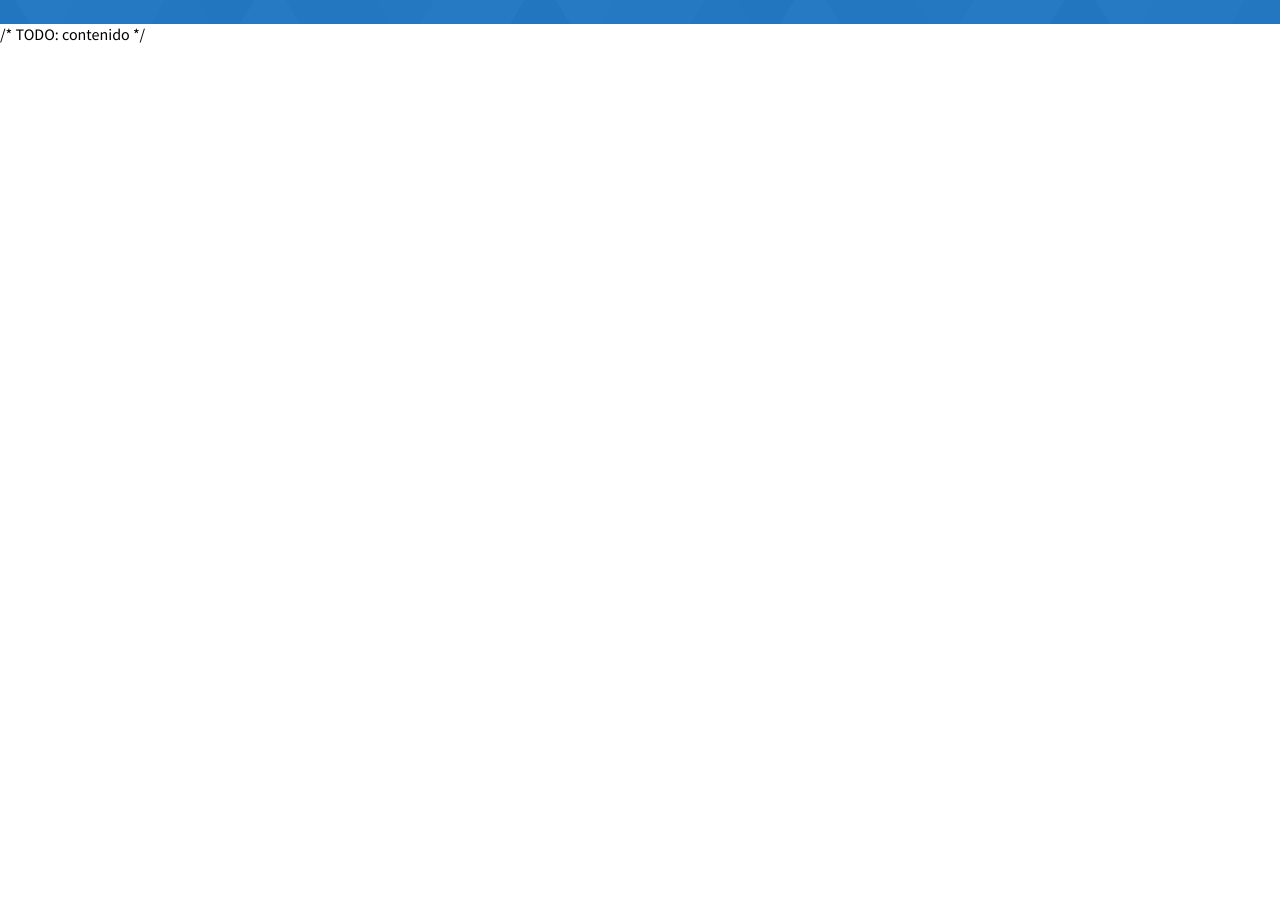
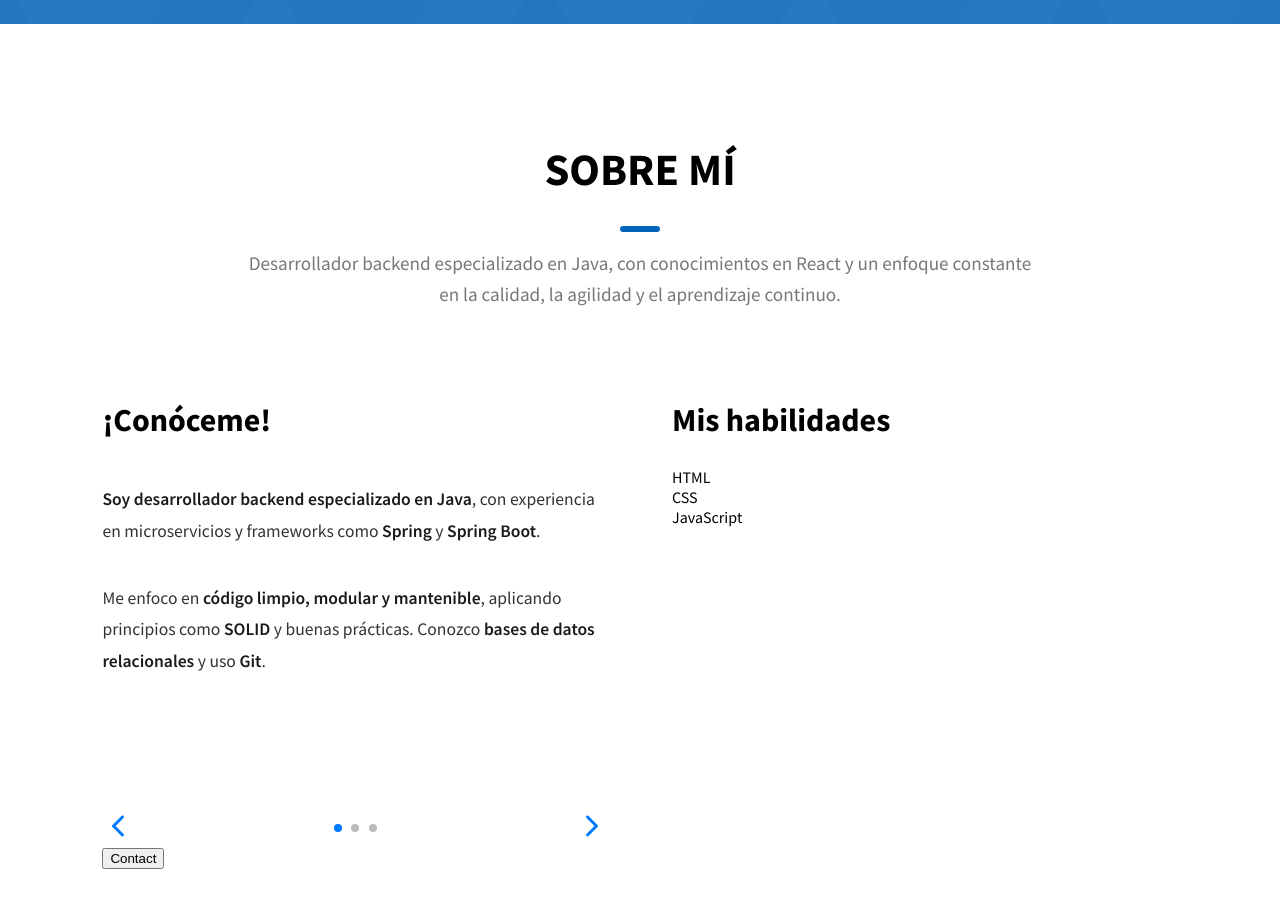
Before and after one commit to OscarPele/mi-portafolio, a React (Vite) app: page / in a window 1280 px wide. Shown: the part 776-1684 px from the top of the page. Built offline with nearby package versions, Linux system fonts and the light colour scheme.

Commit message:
Sobre mí 50%

```diff
--- a/package.json
+++ b/package.json
@@ -11,7 +11,8 @@
   },
   "dependencies": {
     "react": "^19.1.0",
-    "react-dom": "^19.1.0"
+    "react-dom": "^19.1.0",
+    "react-icons": "^5.5.0"
   },
   "devDependencies": {
     "@eslint/js": "^9.30.1",
--- a/src/components/AboutMe/AboutMe.scss
+++ b/src/components/AboutMe/AboutMe.scss
@@ -1,6 +1,59 @@
-/* Estilos para AboutMe */
+@use "../../sass/abstracts/_mixins.scss" as *;
+
+.about-me {
+  /*TODO: eliminar después de ajustes. */
+    height: 2000px;
 
 
-.AboutMe{
-    min-height: 900px;
+  padding: 5rem 0;
 }
+
+.main-container {
+    max-width: 85rem;
+    margin: auto;
+    width: 84%;
+}
+
+.about-me-content {
+  display: flex;
+  flex-direction: column;
+  align-items: center;
+  text-align: center;
+  margin-bottom: 4rem;
+}
+
+.blue-line {
+  width: 40px;
+  height: 6px;
+  background-color:#0062b9;
+  border-radius: 3px;
+  margin: 1rem 0;
+}
+
+.about-me-h1{
+  font-size: 2.8rem;
+  margin-bottom: 0.8rem;
+}
+
+.description{
+        display: block;
+    text-align: center;
+    color: #777;
+    font-size: 1.2rem;
+    font-weight: 500;
+    max-width: 50rem;
+    margin: auto;
+    line-height: 1.6;
+}
+
+
+.about-me-details {
+  display: grid;
+  grid-template-columns: 1fr 1fr;
+  grid-gap: 4rem;
+}
+
+
+h2{
+    font-size: 2rem;
+}
--- a/src/components/AboutMe/AboutMe.tsx
+++ b/src/components/AboutMe/AboutMe.tsx
@@ -1,9 +1,38 @@
 import './AboutMe.scss'
+import { AboutMeCarousel } from './AboutMeCarrusel/AboutMeCarrusel'
 
 export const AboutMe = () => {
   return (
-    <section className="AboutMe">
-      <div>/* TODO: contenido */</div>
+    <section className="about-me">
+      <div className='main-container'>
+        <div className="about-me-content">
+          <h1 className='about-me-h1'>SOBRE MÍ</h1>
+          <div className="blue-line"></div>
+          <p className="description">
+            Desarrollador backend especializado en Java, con conocimientos en React y un enfoque constante en la calidad, la agilidad y el aprendizaje continuo.
+          </p>
+        </div>
+
+        <div className="about-me-details">
+          <div className="get-know">
+            <h2>¡Conóceme!</h2>
+            <AboutMeCarousel />
+
+            <button type="button">Contact</button>
+          </div>
+
+          <div className="my-skills">
+            <h2>Mis habilidades</h2>
+            <div className="skills-list">
+              <div className="skill-item">HTML</div>
+              <div className="skill-item">CSS</div>
+              <div className="skill-item">JavaScript</div>
+            </div>
+          </div>
+        </div>
+      </div>
+
+
     </section>
-  );
-};
+  )
+}
--- /dev/null
+++ b/src/components/AboutMe/AboutMeCarrusel/AboutMeCarrusel.scss
@@ -0,0 +1,79 @@
+.about-carousel {
+  max-width: 700px;
+  margin: 0 auto;
+  color: #333;
+  font-size: 1.1rem;
+  line-height: 1.8;
+  position: relative;
+
+  display: flex;
+  flex-direction: column;
+  justify-content: space-between;
+
+  min-height: 380px;
+
+  .slide {
+    min-height: 280px;
+    display: flex;
+    flex-direction: column;
+    opacity: 1;
+    transition: opacity 0.3s ease-in-out;
+
+    &.fade {
+      opacity: 0;
+    }
+  }
+
+  strong {
+    font-weight: 600;
+    color: #1a1a1a;
+  }
+
+  .carousel-controls {
+    display: flex;
+    justify-content: space-between;
+    align-items: center;
+    margin-top: 2rem;
+    gap: 1rem;
+
+    button {
+      background: none;
+      border: none;
+      padding: 0;
+      cursor: pointer;
+      color: #007bff;
+      font-size: 2rem;
+      line-height: 1;
+      transition: color 0.2s ease-in-out;
+
+      &:hover {
+        color: #0056b3;
+      }
+
+      &:focus {
+        outline: none;
+      }
+    }
+
+    .carousel-indicators {
+      display: flex;
+      justify-content: center;
+      align-items: center;
+      flex: 1;
+      gap: 0.6rem;
+    }
+
+    .dot {
+      width: 8px;
+      height: 8px;
+      background-color: #bbb;
+      border-radius: 50%;
+      cursor: pointer;
+      transition: background-color 0.3s ease;
+
+      &.active {
+        background-color: #007bff;
+      }
+    }
+  }
+}
--- /dev/null
+++ b/src/components/AboutMe/AboutMeCarrusel/AboutMeCarrusel.tsx
@@ -0,0 +1,107 @@
+import { useRef, useState, type JSX, type ReactNode } from 'react';
+import { IoIosArrowBack, IoIosArrowForward } from 'react-icons/io'; // más alargadas y finas
+import './AboutMeCarrusel.scss';
+
+export const AboutMeCarousel = (): JSX.Element => {
+  const slides: ReactNode[][] = [
+    [
+      <p key="p1">
+        <strong>Soy desarrollador backend especializado en Java</strong>, con experiencia en microservicios y frameworks como <strong>Spring</strong> y <strong>Spring Boot</strong>.
+      </p>,
+      <p key="p2">
+        Me enfoco en <strong>código limpio, modular y mantenible</strong>, aplicando principios como <strong>SOLID</strong> y buenas prácticas. Conozco <strong>bases de datos relacionales</strong> y uso <strong>Git</strong>.
+      </p>,
+    ],
+    [
+      <p key="p3">
+        Aunque mi fortaleza está en el backend, también tengo conocimientos en frontend con <strong>React (JavaScript y TypeScript)</strong>, lo que me permite colaborar en entornos full stack.
+      </p>,
+      <p key="p4">
+        Me considero <strong>autodidacta, proactivo y orientado al detalle</strong>. Aprendo constantemente y aplico <strong>Scrum</strong> para entregar valor colaborativo.
+      </p>,
+    ],
+    [
+      <p key="p5">
+        Sé <strong>documentar procesos</strong>, escribir <strong>tests con JUnit</strong> y trabajar en equipo con una actitud <strong>camaleónica, adaptable y resolutiva</strong>.
+      </p>,
+      <p key="p6">
+        La <strong>claridad en la comunicación</strong>, la <strong>gestión del tiempo</strong> y el <strong>feedback</strong> son claves en mi forma de trabajar.
+      </p>,
+    ],
+  ];
+
+  const [currentSlide, setCurrentSlide] = useState<number>(0);
+  const [isAnimating, setIsAnimating] = useState<boolean>(false);
+  const touchStartX = useRef<number | null>(null);
+
+  const next = () => {
+    if (isAnimating) return;
+    setIsAnimating(true);
+    setTimeout(() => {
+      setCurrentSlide((prev) => (prev + 1) % slides.length);
+      setIsAnimating(false);
+    }, 300);
+  };
+
+  const prev = () => {
+    if (isAnimating) return;
+    setIsAnimating(true);
+    setTimeout(() => {
+      setCurrentSlide((prev) => (prev - 1 + slides.length) % slides.length);
+      setIsAnimating(false);
+    }, 300);
+  };
+
+  const goToSlide = (index: number) => {
+    if (isAnimating || index === currentSlide) return;
+    setIsAnimating(true);
+    setTimeout(() => {
+      setCurrentSlide(index);
+      setIsAnimating(false);
+    }, 300);
+  };
+
+  const handleTouchStart = (e: React.TouchEvent) => {
+    touchStartX.current = e.touches[0].clientX;
+  };
+
+  const handleTouchEnd = (e: React.TouchEvent) => {
+    if (touchStartX.current === null) return;
+    const diff = e.changedTouches[0].clientX - touchStartX.current;
+    if (diff > 50) prev();
+    else if (diff < -50) next();
+    touchStartX.current = null;
+  };
+
+  return (
+    <div className="about-carousel">
+      <div
+        className={`slide ${isAnimating ? 'fade' : ''}`}
+        onTouchStart={handleTouchStart}
+        onTouchEnd={handleTouchEnd}
+      >
+        {slides[currentSlide]}
+      </div>
+
+      <div className="carousel-controls">
+        <button onClick={prev} aria-label="Anterior">
+          <IoIosArrowBack />
+        </button>
+
+        <div className="carousel-indicators">
+          {slides.map((_, index) => (
+            <span
+              key={index}
+              className={`dot ${index === currentSlide ? 'active' : ''}`}
+              onClick={() => goToSlide(index)}
+            />
+          ))}
+        </div>
+
+        <button onClick={next} aria-label="Siguiente">
+          <IoIosArrowForward />
+        </button>
+      </div>
+    </div>
+  );
+};
--- a/src/components/Home/Home.scss
+++ b/src/components/Home/Home.scss
@@ -157,14 +157,13 @@
 }
 
 
+
+/* ====== SMALL‑LAPTOP (≤1024px) ====== */
 @include small-laptop {
   .home-hero__socials {
     display: none;
   }
-}
 
-/* ====== SMALL‑LAPTOP (≤1024px) ====== */
-@include small-laptop {
   .heading-primary {
     font-size: 3.2rem;
   }
```
Also changed, not shown: 1 other file (tests, documents, lock files or other folders).
